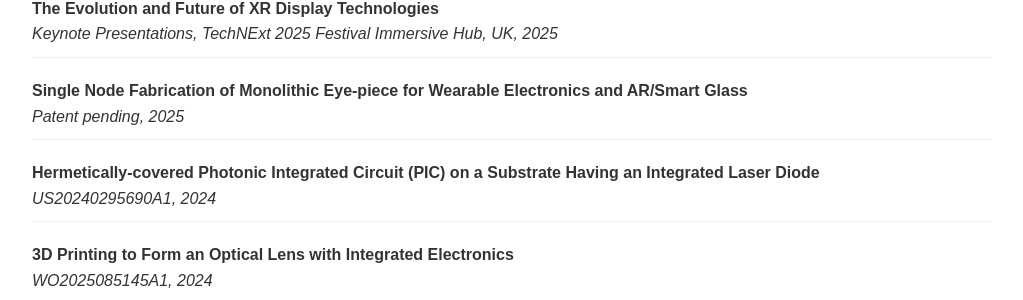
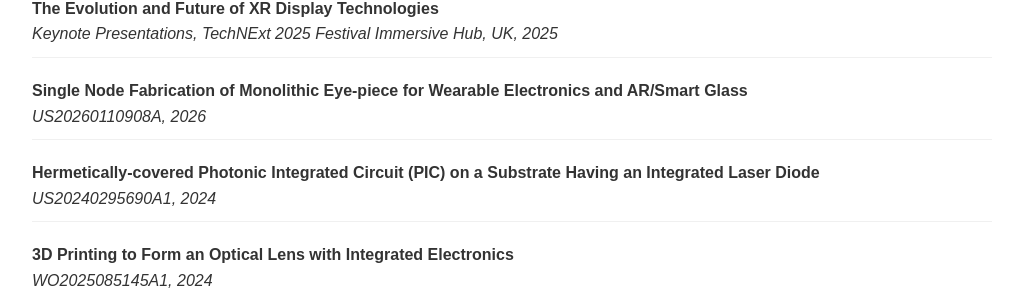
Before and after one commit to shermin-ara/SherminArab.github.io, a Jekyll site: the page built from index.md, in a window 1280 px wide and 900 px high, scrolled down 1842 px. Shown: the part 152-452 px from the top of the window, without its empty margins (128-1151 px from the left). Built offline with Jekyll 4.4.1, drawn with Linux system fonts in a browser that asks for light colours.

Commit message:
Update index.md

```diff
--- a/index.md
+++ b/index.md
@@ -163,7 +163,7 @@ title: Shermin Arab
     </div>
      <div class="publication-item">
         <strong>Single Node Fabrication of Monolithic Eye-piece for Wearable Electronics and AR/Smart Glass</strong><br>
-        <em> Patent pending, 2025</em>
+        <em> US20260110908A, 2026 </em>
     </div>
     <div class="publication-item">
         <strong>Hermetically-covered Photonic Integrated Circuit (PIC) on a Substrate Having an Integrated Laser Diode</strong><br>
```
